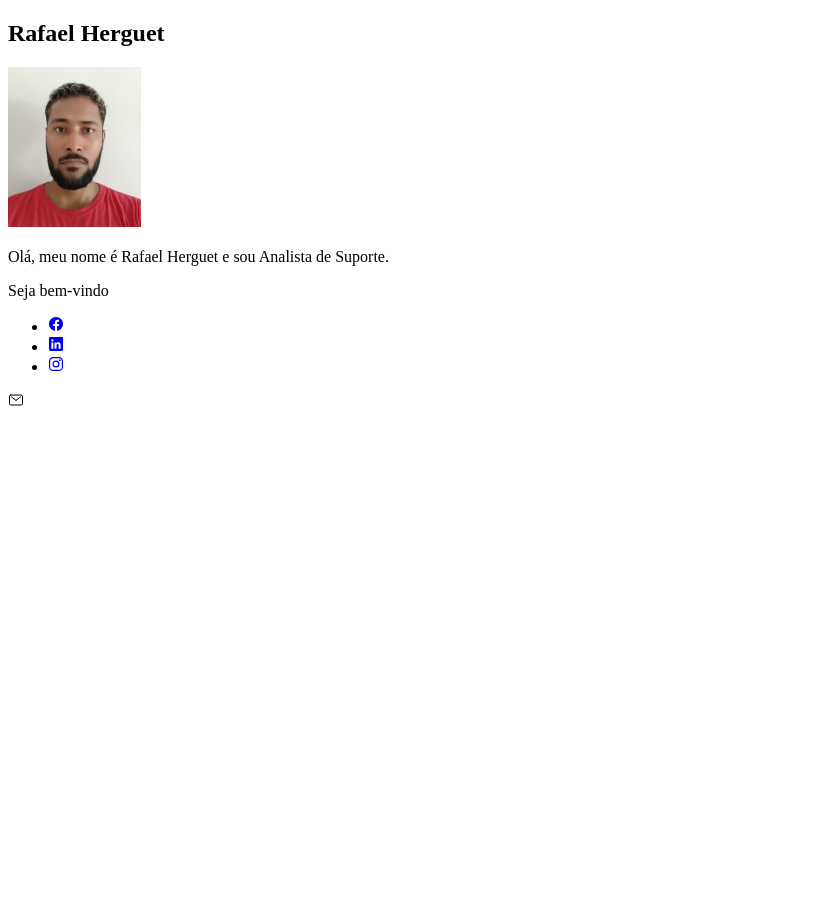
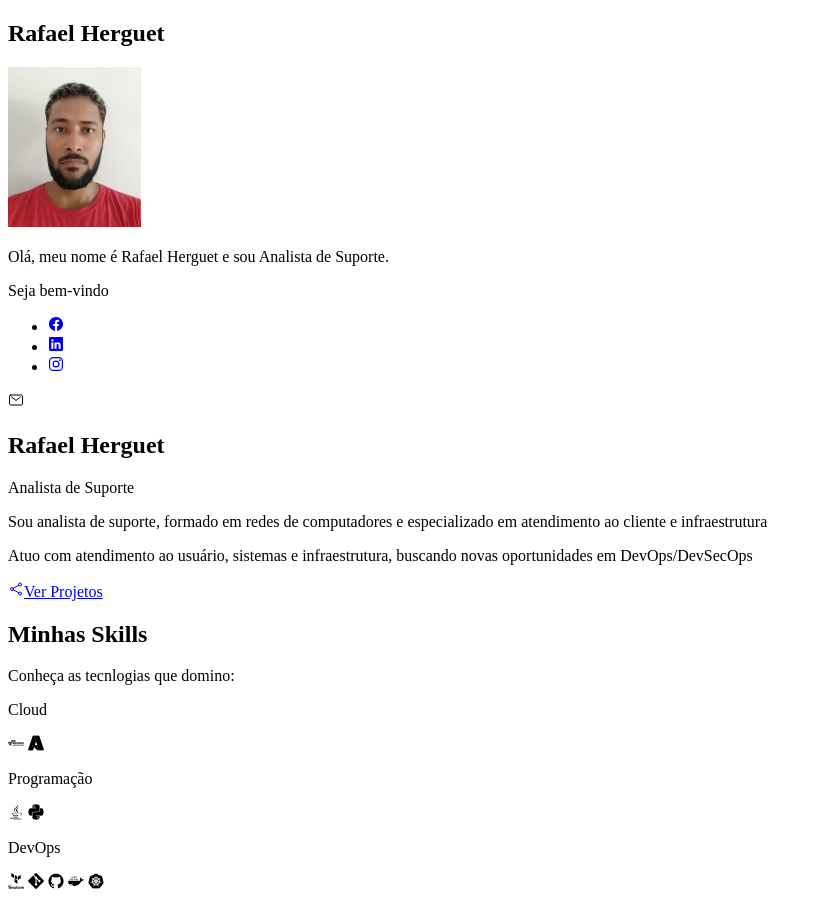
Before and after one commit to rafaelherguet/rafaelherguet.github.io, a plain HTML site: page index.html in a window 1280 px wide. Shown: the whole page, without its empty margins (0-822 px from the left). Before the commit the page ends 800 px from the top, so only its background shows below. Drawn offline with nearby package versions, Linux system fonts and the light colour scheme.

Commit message:
atualizdo index 3

```diff
--- a/css/styles.css
+++ b/css/styles.css
@@ -69,8 +69,3 @@
     font-weight: 900;
     font-style: italic;
   }
-
-
-h1 {
-    color: red;
-}
--- a/index.html
+++ b/index.html
@@ -30,7 +30,35 @@
             </div>
           </aside>
           <section id="about-container">
-
+            <h1 id="name">Rafael Herguet</h1>
+            <p id="title"><span class="highlight">Analista de Suporte</span></p>
+            <p class="description">Sou analista de suporte, formado em redes de computadores e especializado em atendimento ao cliente e infraestrutura</p>
+            <p class="description">Atuo com atendimento ao usuário, sistemas e infraestrutura, buscando novas oportunidades em DevOps/DevSecOps</p>
+            <a href="#" id="btnprojetcs"><ion-icon name="share-social-outline"></ion-icon><span>Ver Projetos</span></a>
+            <h2 id="skills-section-title">Minhas Skills</h2>
+            <p class="description">Conheça as tecnlogias que domino:</p>
+            <div id="skills-container">
+                <div class="skills-box">
+                    <p class="skills-title">Cloud</p>
+                    <i class="devicon-amazonwebservices-plain-wordmark"></i>
+                    <i class="devicon-azure-plain"></i>
+                </div>
+            <div id="skills-container">
+                <div class="skills-box">
+                    <p class="skills-title">Programação</p>
+                    <i class="devicon-java-plain"></i>
+                    <i class="devicon-python-plain"></i>
+                </div>
+            <div id="skills-container">
+                <div class="skills-box">
+                    <p class="skills-title">DevOps</p>
+                    <i class="devicon-terraform-plain-wordmark"></i>
+                    <i class="devicon-azuredevops-plain"></i>
+                    <i class="devicon-git-plain"></i>
+                    <i class="devicon-github-plain"></i>
+                    <i class="devicon-docker-plain"></i>
+                    <i class="devicon-kubernetes-plain"></i>                  </div>
+            </div>
           </section>
         </main>
         <script type="module" src="https://unpkg.com/ionicons@7.1.0/dist/ionicons/ionicons.esm.js"></script>
```
